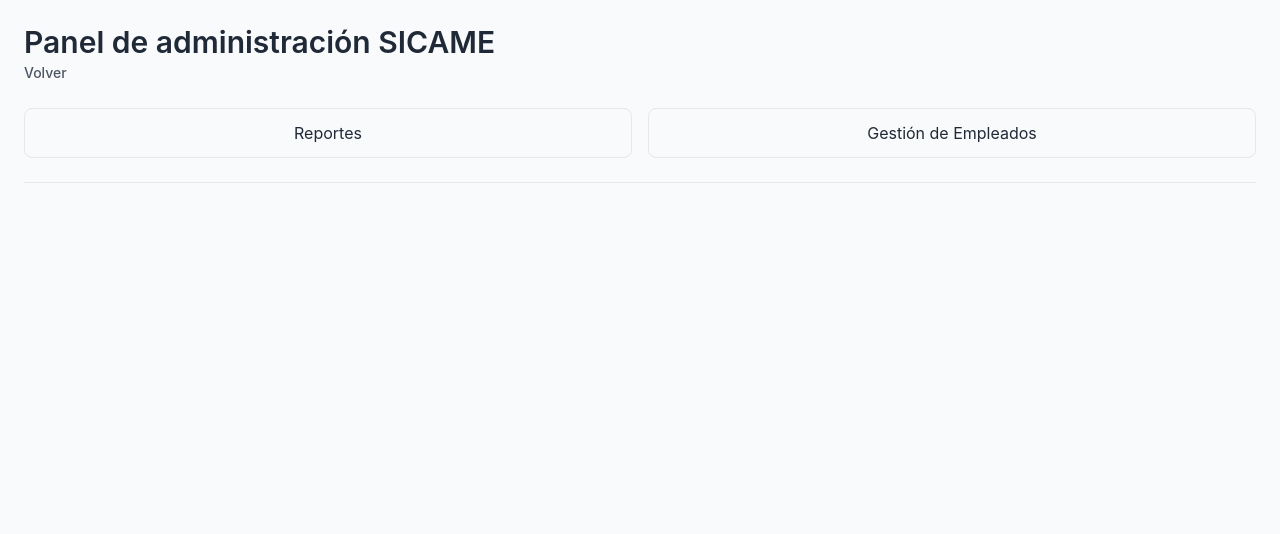
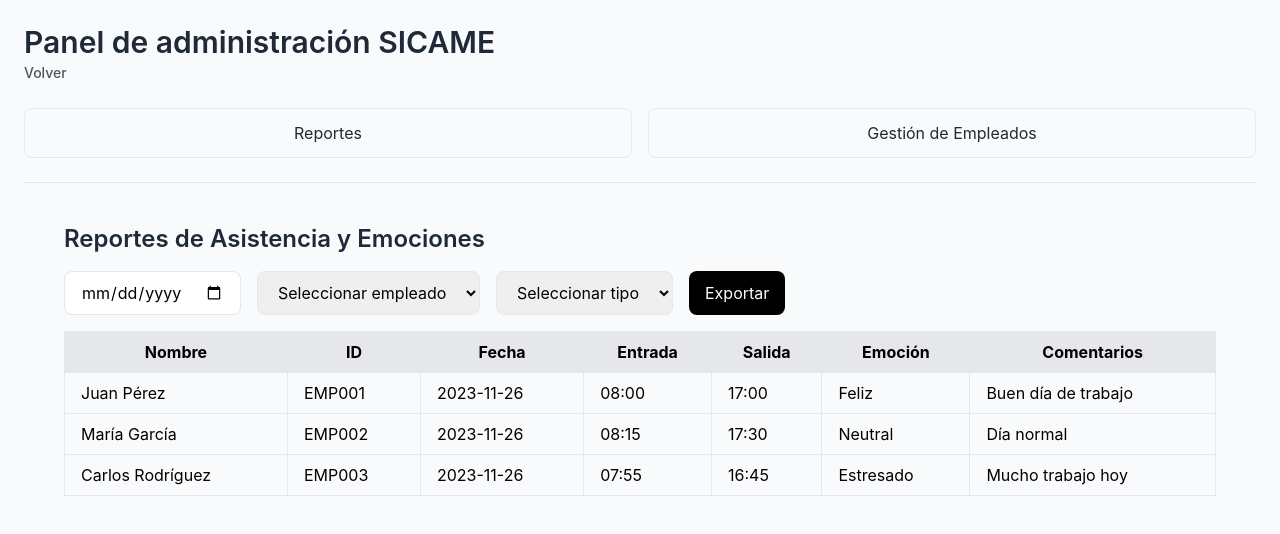
Before and after one commit to Proyecto-integrador2/frontend-sicame, a React (Create React App) app: page /admin in a window 1280 px wide. Shown: the top 534 px of the page. Built offline with nearby package versions, Linux system fonts and the light colour scheme.

Commit message:
Se muestra por defecto reportes en el panel de administracion

```diff
--- a/src/components/AdminPanel.jsx
+++ b/src/components/AdminPanel.jsx
@@ -4,7 +4,7 @@
 import Gestion from "./Gestion";
 
 function AdminPanel() {
-  const [selectedSection, setSelectedSection] = useState("");
+  const [selectedSection, setSelectedSection] = useState("reportes");
 
   return (
     <div className="min-h-screen bg-gray-50 p-6 flex flex-col">
```
